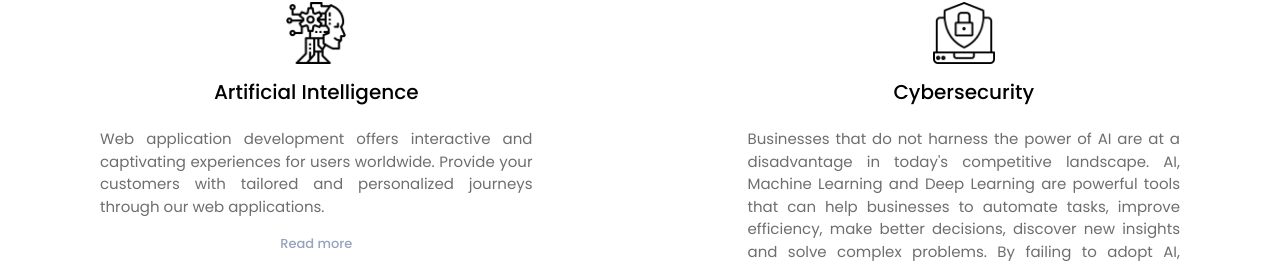
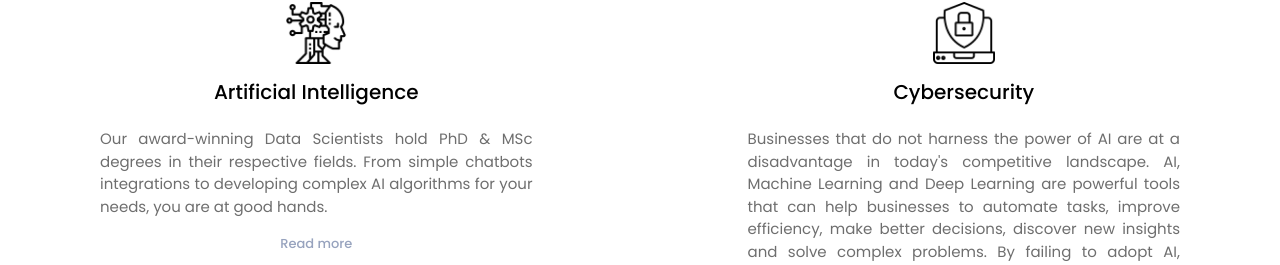
Before and after one commit to devcurio-team/website, a website: page index.html in a window 1280 px wide. Shown: the part 1418-1683 px from the top of the page. Drawn offline with Linux system fonts and the light colour scheme.

Commit message:
ai added

```diff
--- a/index.html
+++ b/index.html
@@ -133,8 +133,7 @@
                 <img src="images/ai.png" width="62px" alt="" class="img-icons mx-auto d-block" />
                 <h5 class="py-3 ">Artificial Intelligence</h5>
                 <p class="text-muted text-justify">
-                  Web application development offers interactive and captivating experiences for users worldwide.
-                  Provide your customers with tailored and personalized journeys through our web applications.
+                  Our award-winning Data Scientists hold PhD & MSc degrees in their respective fields. From simple chatbots integrations to developing complex AI algorithms for your needs, you are at good hands.
                 </p>
                 <a href="#"><p class="readmore-link">Read more</p></a>
               </div>
```
